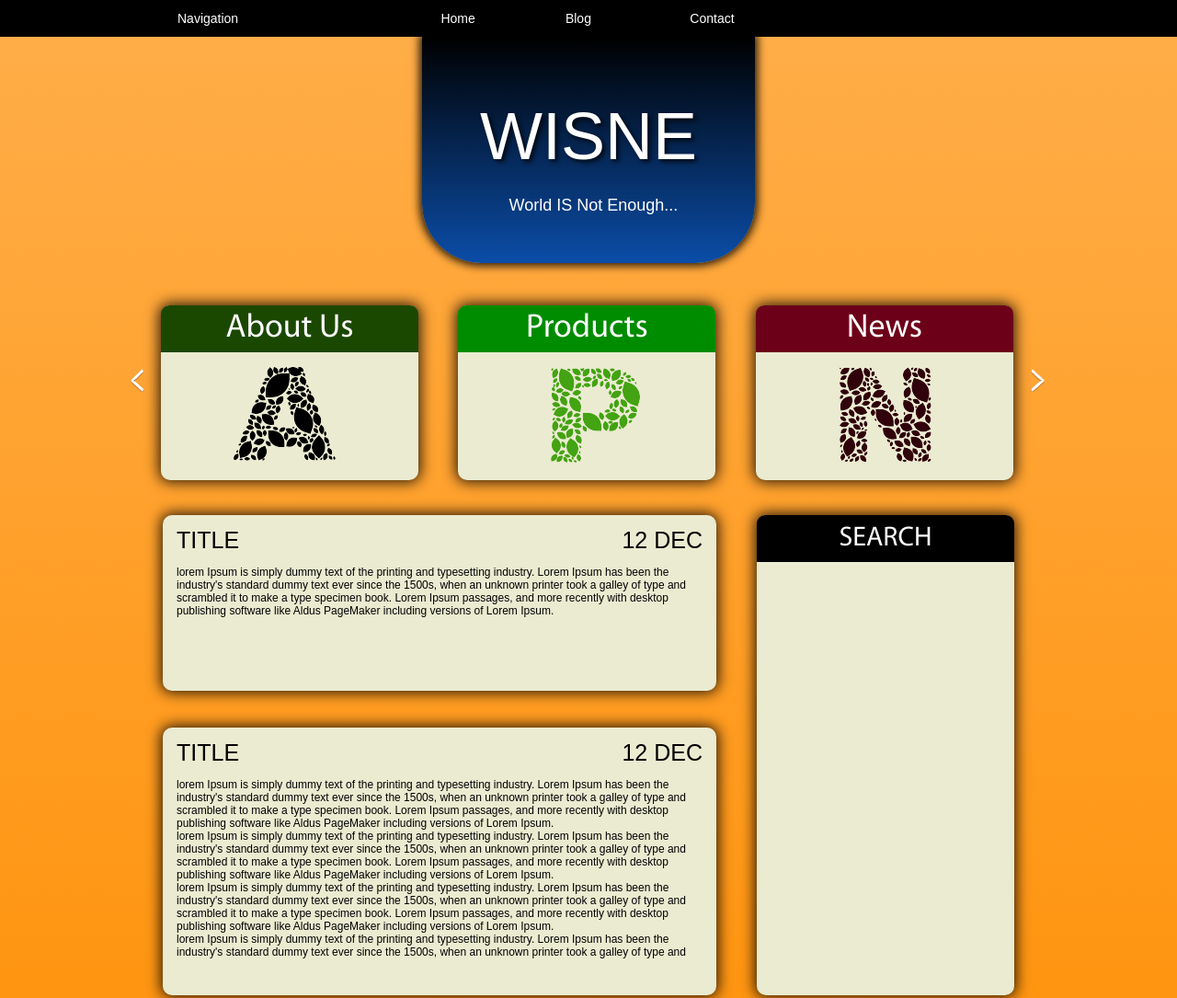
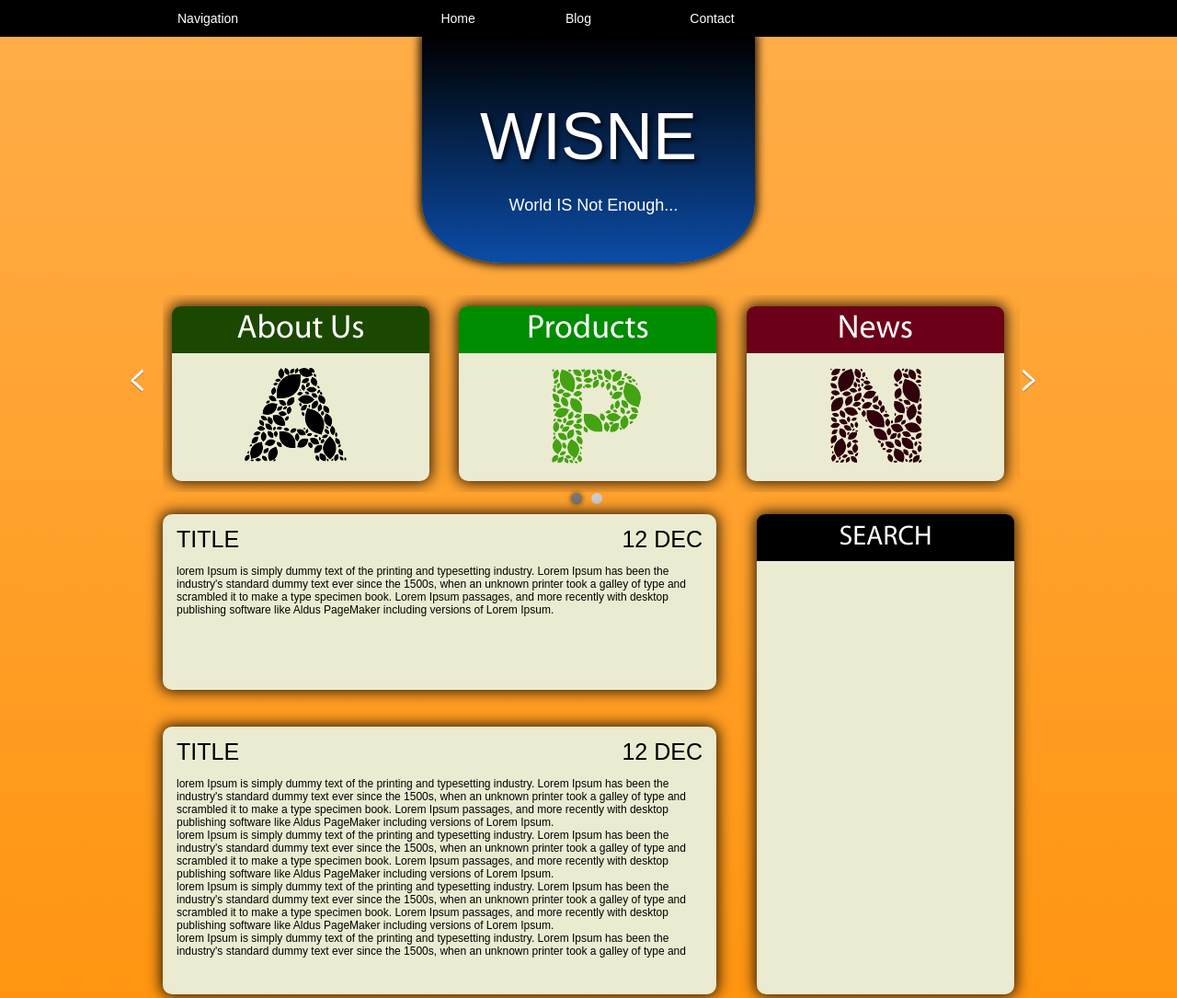
Before and after one commit to AleShor/carousel_use_example, a website: page assets/index.html in a window 1280 px wide. Shown: the top 1085 px of the page at 92% size. Drawn offline with Linux system fonts and the light colour scheme.

Commit message:
add carousel js

```diff
--- a/assets/css/styles.css
+++ b/assets/css/styles.css
@@ -9,16 +9,13 @@ body {
 .container {
 	width: 926px;
 	margin: 0 auto;
+	position: relative;
 }
 
 /* main menu */
 header {
 	line-height: 39px;
 	background-color: #000;
-}
-header nav {
-	width: 926px;
-	margin: 0 auto;
 }
 header nav a {
 	display: inline-block;
@@ -43,8 +40,8 @@ header nav a:first-child ~ a {
 	margin: 0 auto;
 	height: 246px;
 	background-image: linear-gradient(to bottom, #000, #0b4da8);
-	border-bottom-left-radius: 65px;
-	border-bottom-right-radius: 65px;
+	border-bottom-left-radius: 90px 65px;
+	border-bottom-right-radius: 90px 65px;
 	box-shadow: 0 0 10px 3px rgba(0,0,0,0.85);
 	text-align: center;
 	color: #fff;
@@ -62,19 +59,19 @@ header nav a:first-child ~ a {
 
 /* carousel section */
 .carousel {
-	margin-top: 46px;
-	margin-bottom: 38px;
 	position: relative;
+	margin: 35px auto 14px;
 }
 .crsl_left_arr,
 .crsl_right_arr {
 	position: absolute;
-	top: 68px;
-	width: 16px;
-	height: 26px;
+	top: 79px;
+	width: 32px;
+	height: 32px;
 	background-image: url("../img/mc_arrows.png");
 	background-repeat: no-repeat;
 	cursor: pointer;
+	z-index: 100;
 }
 .crsl_left_arr {
 	left: -36px;
@@ -90,34 +87,63 @@ header nav a:first-child ~ a {
 .crsl_right_arr:hover {
 	background-position: -130px 0;
 }
-.carousel a {
+.carousel .gallery_wrapper {
+	overflow: hidden;
+}
+.carousel .gallery {
+	width: 5000px;
+	padding: 12px;
+	position: relative;
+	left: 0;
+	transition: left 0.5s ease-in-out;
+}
+.carousel .item {
 	text-decoration: none;
-	height: 190px;
-	margin-right: 41px;
+	margin-right: 30px;
 	margin-left: -2px;
 	background-image: url("../img/mc_iconsset.png");
 	background-repeat: no-repeat;
+	cursor: pointer;
+	vertical-align: middle;
+	background-position: 300px 67px;
+	height: 190px;
 }
-.carousel a:last-child {
-	margin-right: 0;
-}
-.carousel a:nth-child(1) {
+.carousel .item:nth-child(1) {
 	background-position: 79px 67px;
 }
-.carousel a:nth-child(2) {
+.carousel .item:nth-child(2) {
 	background-position: -143px 67px;
 }
-.carousel a:nth-child(3) {
+.carousel .item:nth-child(3) {
 	background-position: -364px 67px;
 }
-.carousel a:nth-child(1) h2 {
+.carousel .item:nth-child(1) h2 {
 	background-color: #1b4801;
 }
-.carousel a:nth-child(2) h2 {
+.carousel .item:nth-child(2) h2 {
 	background-color: #008c00;
 }
-.carousel a:nth-child(3) h2 {
+.carousel .item:nth-child(3) h2 {
 	background-color: #6d0019;
+}
+.carousel .pagination {
+	height: 10px;
+	margin: 0 auto;
+	text-align: center;
+}
+.carousel .pagination .page {
+	display: inline-block;
+	width: 12px;
+	height: 12px;
+	background-color: #ccc;
+	border-radius: 50%;
+	cursor: pointer;
+	margin-right: 10px;
+}
+.carousel .pagination .page.active,
+.carousel .pagination .page:hover {
+	background-color: #777;
+	box-shadow: 0 0 5px 1px rgba(0,0,0,0.4);
 }
 
 /* content section */
@@ -126,10 +152,8 @@ header nav a:first-child ~ a {
 }
 .content .post {
 	width: 572px;
-	padding: 15px;
+	padding: 15px 15px 0 15px;
 	margin-bottom: 40px;
-}
-.content .post:first-child {
 	padding-bottom: 80px;
 }
 .content .post:nth-child(2) {
--- a/assets/index.html
+++ b/assets/index.html
@@ -15,7 +15,7 @@
 
 <body>
 	<header>
-		<nav>
+		<nav class="container">
 			<a href="#navigation">Navigation</a>
 			<a href="#home">Home</a>
 			<a href="#blog">Blog</a>
@@ -29,20 +29,26 @@
 			<h3>World IS Not Enough...</h3>
 		</section>
 
-		<section class="carousel">
+		<section id="carousel" class="carousel">
 			<div class="crsl_left_arr"></div>
-			<nav>
-				<a href="#about" class="box">
-					<h2>About Us</h2>
-				</a>
-				<a href="#products" class="box">
-					<h2>Products</h2>
-				</a>
-				<a href="#news" class="box">
-					<h2>News</h2>
-				</a>
-			</nav>
+			<div class="gallery_wrapper">
+				<nav class="gallery">
+					<div class="item box">
+						<h2>About Us</h2>
+					</div>
+					<div class="item box">
+						<h2>Products</h2>
+					</div>
+					<div class="item box">
+						<h2>News</h2>
+					</div>
+					<div class="item box">
+						<h2>Box 4</h2>
+					</div>
+				</nav>
+			</div>
 			<div class="crsl_right_arr"></div>
+			<nav class="pagination"></nav>
 		</section>
 
 		<section class="content">
--- a/assets/js/carousel.js
+++ b/assets/js/carousel.js
@@ -0,0 +1,132 @@
+function Carousel(options) {
+	var _this = this,
+		opt = options;
+
+	this.options = {
+		'slideNum'    :opt.slideNum,
+		'navigation'  :opt.navigation || 'true',
+		'pagination'  :opt.pagination || 'true',
+		'autoPlay'    :opt.autoPlay   || 'false',
+		'repeat'      :opt.repeat     || 'false',
+		'speed'       :opt.speed      ||  2
+	};
+
+	var elemId = opt.elemID || 'carousel';
+	this.main = document.getElementById(elemId);
+	this.curPosition = 0;
+	this.gallery = this.getClassElement('gallery');
+	this.pagination = this.getClassElement('pagination');
+	this.length = this.gallery.children.length;
+
+	this.init = function(){
+		setCarousel();
+		showNavigation();
+		showPagination();
+		autoPlay();
+	}
+	this.init();
+
+	function autoPlay(){
+		if(_this.options.autoPlay == 'true'){
+			setInterval(function(){
+				moveNext();
+			}, _this.options.speed*1000);
+		}
+	}
+
+	function showPagination(){
+		if(_this.options.pagination == 'true'){
+			var tempNode = '';
+			for(var i=0; i <_this.pageNum; i++){
+				tempNode = tempNode + '<div class="page" data-index="'+ i +'"></div>';
+			}
+			_this.pagination.innerHTML = tempNode;
+
+			_this.pagination = _this.getClassElement('pagination');
+			_this.pagination.addEventListener('click', paginationClickHandler);
+
+			_this.moveTo(_this.curPosition);
+		} else {
+			_this.pagination.style = 'visibility:hidden;';
+		}
+	}
+
+	function paginationClickHandler(e){
+		_this.moveTo(e.target.getAttribute('data-index'));
+	}
+
+	function showNavigation(){
+		_this.prevBtn = _this.getClassElement('crsl_left_arr');
+		_this.nextBtn = _this.getClassElement('crsl_right_arr');
+
+		if(_this.options.navigation == 'true'){
+			navigationEventBind();
+		}else{
+			_this.prevBtn.remove();
+			_this.nextBtn.remove();
+		}
+	}
+	function navigationEventBind(){
+		_this.prevBtn.addEventListener('click', movePrev, true);
+		_this.nextBtn.addEventListener('click', moveNext, true);
+	}
+
+	function movePrev(){
+		var pos = _this.curPosition - 1;
+		if(pos >= 0){
+			_this.curPosition = pos;
+		} else if(_this.options.repeat === 'true'){
+			_this.curPosition = _this.pageNum-1;
+		}
+		_this.moveTo(_this.curPosition);
+	};
+
+	function moveNext(){
+		var pos = _this.curPosition;
+		if(++pos < _this.pageNum){
+			_this.curPosition = pos;
+		} else if(_this.options.repeat === 'true'){
+			_this.curPosition = 0;
+		}
+		_this.moveTo(_this.curPosition);
+	};
+
+	function setCarousel(){
+		var slideWidth = _this.gallery.children[0].offsetWidth+32;
+		if(_this.options.slideNum){
+			var slideNum = _this.options.slideNum*1;
+			_this.main.style.width = slideWidth*slideNum - 4 + 'px';
+		}
+
+		var totalWidth = slideWidth*_this.length - 12;
+		var carouselWidth = _this.main.offsetWidth;
+			_this.pageNum = Math.ceil(1 + (totalWidth-carouselWidth)/slideWidth);
+	};
+}
+
+Carousel.prototype.setActivePaging = function(index){
+	var val;
+	for(var i=0; i<this.pageNum; i++){
+		this.pagination.childNodes[i].classList.remove('active');
+
+		if(this.pagination.childNodes[i].getAttribute('data-index') == index){
+			val = i;
+		}
+	}
+
+	this.pagination.childNodes[val].classList.add('active');
+}
+
+Carousel.prototype.moveTo = function(pos){
+	var curPos = ((this.gallery.children[0].offsetWidth + 32) * pos);
+	this.gallery.style.left = -1*curPos + 'px';
+
+	if(this.options.pagination == 'true'){
+		this.setActivePaging(pos);
+	}
+}
+
+Carousel.prototype.getClassElement = function(className){
+	var tempNode = this.main.getElementsByClassName(className)[0];
+	return tempNode;
+}
--- a/assets/js/main.js
+++ b/assets/js/main.js
@@ -0,0 +1,9 @@
+var firstCarousel = new Carousel({
+  'elemID': 'carousel',
+  'slideNum': 3,
+  'navigation': 'true',
+  'pagination': 'true',
+  'repeat': 'false',
+  'autoPlay': 'false',
+  'speed': 2
+});
```
Also changed, not shown: gulpfile.js (+5 -4 lines).
